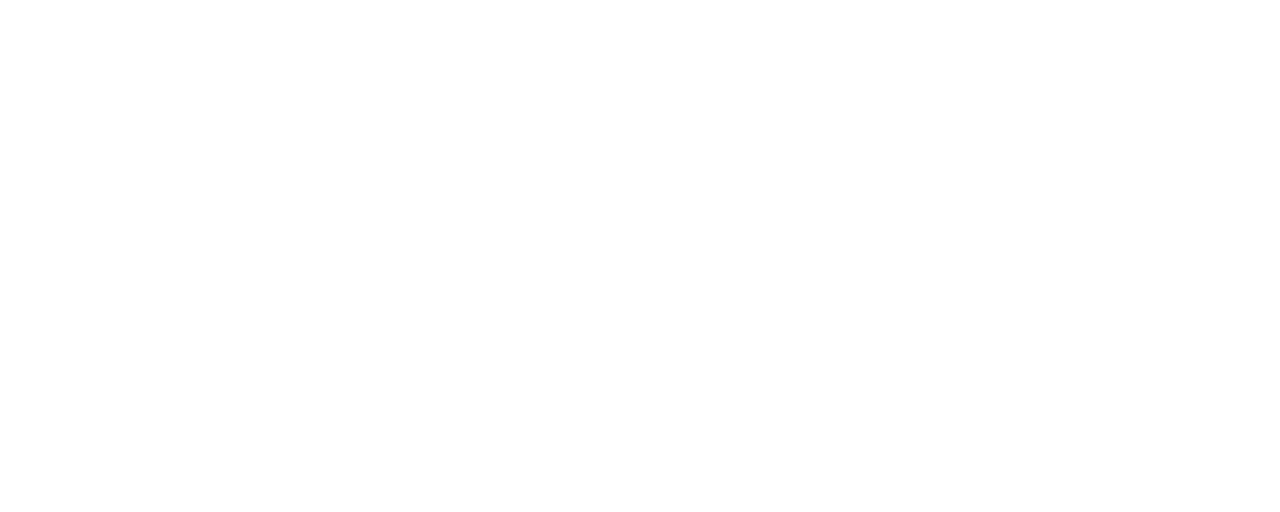
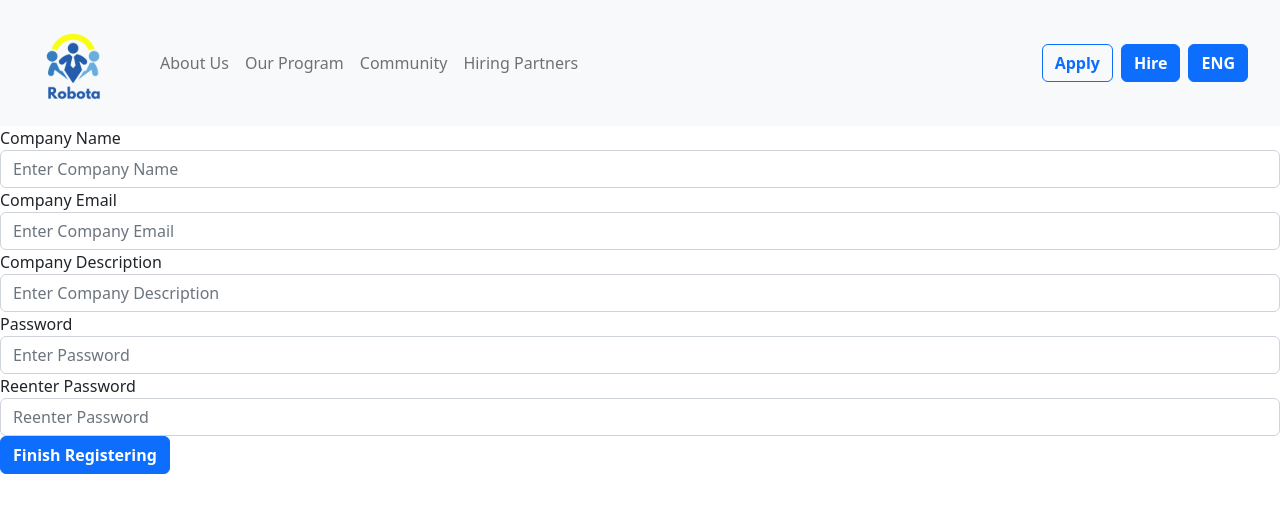
Before and after one commit to sabrinaspage/robota, a React (Create React App) app: page /company-registration in a window 1280 px wide. Before the commit this address had no page. Shown: the top 512 px of the page. Built offline with nearby package versions, Linux system fonts and the light colour scheme.

Commit message:
registration pages + import fixes

```diff
--- a/src/RobotaRouter.tsx
+++ b/src/RobotaRouter.tsx
@@ -1,11 +1,14 @@
 import React from "react";
 import { Route, Routes } from "react-router-dom";
 import Homepage from "./pages/Homepage";
+import Registration from "./pages/Registration";
 
 function RobotaRouter() {
   return (
     <Routes>
       <Route path="/" element={<Homepage />} />
+      <Route path="/company-registration" element={<Registration />} />
+      <Route path="/job-seeker-registration" element={<Registration />} />
     </Routes>
   );
 }
--- a/src/components/Homepage/CandidatesSection.tsx
+++ b/src/components/Homepage/CandidatesSection.tsx
@@ -1,6 +1,6 @@
-import LookingAtCharts from "../images/candidate-logos/looking-at-chart.png";
-import HoldingHands from "../images/candidate-logos/shaking-hands.png";
-import WritingOnPaper from "../images/candidate-logos/writing-on-paper.png";
+import LookingAtCharts from "../../images/candidate-logos/looking-at-chart.png";
+import HoldingHands from "../../images/candidate-logos/shaking-hands.png";
+import WritingOnPaper from "../../images/candidate-logos/writing-on-paper.png";
 
 const textAndImage = [
   {
--- a/src/components/Homepage/Footer.tsx
+++ b/src/components/Homepage/Footer.tsx
@@ -1,4 +1,4 @@
-import RobotaLogo from "../images/Robota.svg";
+import RobotaLogo from "../../images/Robota.svg";
 
 const Footer = () => (
   <div className="container mt-5">
--- a/src/components/Homepage/Hero.tsx
+++ b/src/components/Homepage/Hero.tsx
@@ -1,16 +1,13 @@
 import { useState } from "react";
 import Select from "./Select";
-import HeroicImage from "../images/hero-image.png";
-
-const Headline = () => <div></div>;
-
-const SubHeadline = () => <div></div>;
-
-const Image = () => <div></div>;
+import HeroicImage from "../../images/hero-image.png";
+import { useNavigate } from "react-router-dom";
 
 const Hero = () => {
+  const navigate = useNavigate();
   const defaultSelectString = "I want to find talent";
-  const [selectedText, setSelectedText] = useState(defaultSelectString);
+  const [selectedText, setSelectedText] = useState("0");
+  console.log(selectedText);
 
   return (
     <div style={{ backgroundColor: "#D0FCFF" }}>
@@ -34,7 +31,15 @@
               <button
                 type="button"
                 className="btn btn-primary btn-lg px-4"
-                onClick={() => console.log(selectedText)}
+                onClick={() => {
+                  if (selectedText === "0") {
+                    console.log("hi");
+                    navigate("/company-registration", { replace: true });
+                  } else if (selectedText === "1") {
+                    console.log("working?");
+                    navigate("/job-seeker-registration", { replace: true });
+                  }
+                }}
               >
                 Get Started
               </button>
--- a/src/components/Homepage/IWantSection.tsx
+++ b/src/components/Homepage/IWantSection.tsx
@@ -1,4 +1,4 @@
-import GoIcon from "../images/go.png";
+import GoIcon from "../../images/go.png";
 
 const wants = [
   {
--- a/src/components/Homepage/Select.tsx
+++ b/src/components/Homepage/Select.tsx
@@ -9,12 +9,10 @@
   return (
     <select
       className="form-select"
-      aria-label="Default select example"
-      onClick={(e) => setSelectedText(e.currentTarget)}
+      onChange={(e) => setSelectedText(e.target.value)}
     >
-      <option defaultValue={defaultText}>I want to find talent</option>
-      <option value="1">I want to provide my skills</option>
-      <option value="2">I want to provide opportunities</option>
+      <option value="0">I want to find talent</option>
+      <option value="1">I want to start my life anew</option>
     </select>
   );
 };
--- /dev/null
+++ b/src/components/Input.tsx
@@ -0,0 +1,27 @@
+interface InputProps {
+  label: string;
+  placeholder: string;
+  id: string;
+  type: string;
+  subtitle?: string;
+}
+
+const Input = ({ label, placeholder, id, type, subtitle }: InputProps) => (
+  <div className="form-group">
+    <label>{label}</label>
+    <input
+      type={type}
+      className="form-control"
+      id={id}
+      aria-describedby="emailHelp"
+      placeholder={placeholder}
+    />
+    {subtitle && (
+      <small id="emailHelp" className="form-text text-muted">
+        subtitle
+      </small>
+    )}
+  </div>
+);
+
+export default Input;
--- a/src/components/Navbar.tsx
+++ b/src/components/Navbar.tsx
@@ -58,7 +58,7 @@
 const Navbar = ({ links, buttons }: NavbarProps) => (
   <nav className="navbar navbar-expand-lg bg-light">
     <div className="container-fluid">
-      <a className="navbar-brand" href="#">
+      <a className="navbar-brand" href="/">
         <div className="container">
           <img src={RobotaLogo} alt="" width="100" height="100" />
         </div>
--- /dev/null
+++ b/src/consts/constants.tsx
@@ -0,0 +1,39 @@
+import { NavLinkType } from "../components/Navbar";
+import { ButtonTypes } from "../components/RobotaButton";
+
+export const homepageLinks: NavLinkType[] = [
+  {
+    title: "About Us",
+    urlPath: "#",
+  },
+  {
+    title: "Our Program",
+    urlPath: "#",
+  },
+  {
+    title: "Community",
+    urlPath: "#",
+  },
+  {
+    title: "Hiring Partners",
+    urlPath: "#",
+  },
+];
+
+export const homepageButtons: NavLinkType[] = [
+  {
+    title: "Apply",
+    urlPath: "#",
+    type: ButtonTypes.OUTLINE_LARGE,
+  },
+  {
+    title: "Hire",
+    urlPath: "#",
+    type: ButtonTypes.CONTAINED_LARGE,
+  },
+  {
+    title: "ENG",
+    urlPath: "#",
+    type: ButtonTypes.CONTAINED_LARGE,
+  },
+];
--- a/src/pages/Homepage.tsx
+++ b/src/pages/Homepage.tsx
@@ -2,49 +2,12 @@
 import CandidatesSection from "../components/Homepage/CandidatesSection";
 import CompanyCarousel from "../components/Homepage/CompanyCarousel";
 import Hero from "../components/Homepage/Hero";
-import Navbar, { NavLinkType } from "../components/Navbar";
-import { ButtonTypes } from "../components/RobotaButton";
+import Navbar from "../components/Navbar";
 import Impressions from "../components/Homepage/Impressions";
 import IWantSection from "../components/Homepage/IWantSection";
 import AlumniSection from "../components/Homepage/AlumniSection";
 import Footer from "../components/Homepage/Footer";
-
-const homepageLinks: NavLinkType[] = [
-  {
-    title: "About Us",
-    urlPath: "#",
-  },
-  {
-    title: "Our Program",
-    urlPath: "#",
-  },
-  {
-    title: "Community",
-    urlPath: "#",
-  },
-  {
-    title: "Hiring Partners",
-    urlPath: "#",
-  },
-];
-
-const homepageButtons: NavLinkType[] = [
-  {
-    title: "Apply",
-    urlPath: "#",
-    type: ButtonTypes.OUTLINE_LARGE,
-  },
-  {
-    title: "Hire",
-    urlPath: "#",
-    type: ButtonTypes.CONTAINED_LARGE,
-  },
-  {
-    title: "ENG",
-    urlPath: "#",
-    type: ButtonTypes.CONTAINED_LARGE,
-  },
-];
+import { homepageButtons, homepageLinks } from "../consts/constants";
 
 function Homepage() {
   return (
--- /dev/null
+++ b/src/pages/Registration.tsx
@@ -0,0 +1,107 @@
+import { useLocation } from "react-router-dom";
+import Input from "../components/Input";
+import Navbar from "../components/Navbar";
+import RobotaButton, { ButtonTypes } from "../components/RobotaButton";
+import { homepageButtons, homepageLinks } from "../consts/constants";
+
+const JobSeekerRegistration = () => (
+  <div>
+    <form>
+      <Input
+        label="First Name"
+        placeholder="Enter First Name"
+        id="firstname"
+        type="text"
+      />
+      <Input
+        label="Last Name"
+        placeholder="Enter Last Name"
+        id="lastname"
+        type="text"
+      />
+      <Input label="Email" placeholder="Enter Email" id="email" type="email" />
+      <Input
+        label="Gender"
+        placeholder="Enter gender"
+        id="gender"
+        type="text"
+      />
+      <Input
+        label="Password"
+        placeholder="Enter password"
+        id="password"
+        type="password"
+        subtitle=""
+      />
+      <Input
+        label="Reenter Password"
+        placeholder="Reenter password"
+        id="password2"
+        type="password"
+        subtitle=""
+      />
+      <RobotaButton
+        title="Finish Registering"
+        urlPath="/seeker-success"
+        type={ButtonTypes.CONTAINED_LARGE}
+      />
+    </form>
+  </div>
+);
+
+const CompanyRegistration = () => (
+  <div>
+    <form>
+      <Input
+        label="Company Name"
+        placeholder="Enter Company Name"
+        id="firstname"
+        type="text"
+      />
+      <Input
+        label="Company Email"
+        placeholder="Enter Company Email"
+        id="lastname"
+        type="text"
+      />
+      <Input
+        label="Company Description"
+        placeholder="Enter Company Description"
+        id="email"
+        type="email"
+      />
+      <Input
+        label="Password"
+        placeholder="Enter Password"
+        id="gender"
+        type="text"
+      />
+      <Input
+        label="Reenter Password"
+        placeholder="Reenter Password"
+        id="password2"
+        type="password"
+        subtitle=""
+      />
+      <RobotaButton
+        title="Finish Registering"
+        urlPath="/company-success"
+        type={ButtonTypes.CONTAINED_LARGE}
+      />
+    </form>
+  </div>
+);
+
+function Registration() {
+  const currentPath = useLocation().pathname;
+
+  return (
+    <div className="App">
+      <Navbar links={homepageLinks} buttons={homepageButtons} />
+      {currentPath === "/company-registration" && <CompanyRegistration />}
+      {currentPath === "/job-seeker-registration" && <JobSeekerRegistration />}
+    </div>
+  );
+}
+
+export default Registration;
```
Also changed, not shown: src/components/Homepage/CompanyCarousel.tsx (+11 -11 lines).
